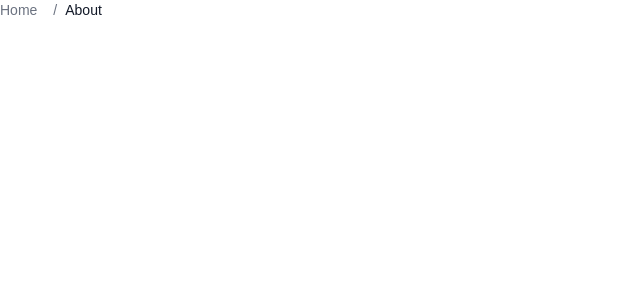
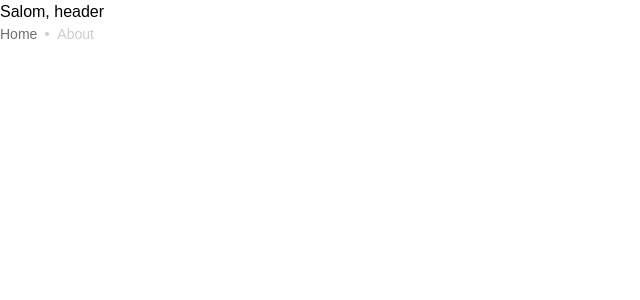
Before and after one commit to ShahnozaAbdualimova/tashkent-parfum, a Nuxt app: page /about in a window 1280 px wide. Shown: the top 300 px of the page, without its empty margins (0-640 px from the left). Built offline with nearby package versions, Linux system fonts and the light colour scheme.

Commit message:
feat: Breadcrumb

```diff
--- a/app.vue
+++ b/app.vue
@@ -1,7 +1,8 @@
 <template>
   <div>
-    <NuxtPage/>
+    <NuxtLayout>
 
+    </NuxtLayout>
   </div>
 </template>
 
--- a/components/base/button.vue
+++ b/components/base/button.vue
@@ -10,9 +10,8 @@
 </template>
 
 <script setup>
-import { computed } from "vue";
+import { computed } from "vue"
 
-// Define props
 const props = defineProps({
   type: {
     type: String,
@@ -28,20 +27,29 @@ const props = defineProps({
   },
 });
 
+
+const computedClass = computed(() => {
+  const baseClass =
+  "px-4 py-2 rounded text-sm font-medium transition-all duration-300 flex items-center";
+
+  const variantClass = {
+    primary: "bg-blue-500 text-white hover:bg-blue-600",
+    secondary: "font-proxima rounded-md transform transition-transform active:scale-95 bg-white-400 duration-300 px-4 py-2.5 font-normal text-sm text-black",
+    secondaryGray: "bg-white-500 text-white-default font-proxima rounded-md duration-300 px-4 py-2.5 font-normal text-sm",
+    lightDanger: "font-proxima rounded-md transform transition-transform active:scale-95 bg-red-950 duration-300 px-4 py-2.5 font-normal text-sm text-red-500",
+    danger:
+      "font-proxima rounded-md transform transition-transform active:scale-95 bg-red-500 hover:shadow-[0_0_10px_1px_rgba(246,37,89,0.5)] duration-300 px-4 py-2.5 font-normal text-sm text-white-default",
+      light: "font-proxima px-4 py-3 bg-transparent rounded-lg font-normal text-base text-white-default duration-300 hover:bg-white-default hover:text-black-300 group border border-white-default"
+  }[props.variant];
+
+  // const disabledClass = props.disabled
+  //   ? "bg-gray-300 text-gray-500 cursor-not-allowed hover:bg-gray-300"
+  //   : "";
+
+  return [baseClass, variantClass,].join(" ");
+});
+
 const emit = defineEmits(["click"]);
-
-const computedClass = computed(() => [
-  "px-4 py-2 rounded text-sm font-medium transition-all duration-300",
-  {
-    primary: "bg-blue-500 text-white-default hover:bg-blue-600",
-    secondary: "bg-gray-500 text-white-default hover:bg-gray-600",
-    success: "bg-green-500 text-white-default hover:bg-green-600",
-    danger: "bg-red-500 text-white-default hover:bg-red-600",
-  }[props.variant],
-  props.disabled
-    ? "bg-gray-300 text-gray-500 cursor-not-allowed hover:bg-gray-300"
-    : "",
-]);
 
 const handleClick = (event) => {
   if (!props.disabled) {
--- a/components/Breadcrumb.vue
+++ b/components/common/Breadcrumb.vue
@@ -2,16 +2,24 @@
   <nav aria-label="Breadcrumb">
     <ol class="flex items-center space-x-2 text-sm text-gray-500">
       <li>
-        <router-link to="/" class="hover:text-gray-700">Home</router-link>
+        <NuxtLink to="/" class="text-sm text-[#6F6F6F] hover:text-gray-400 duration-500"
+          >Home</NuxtLink
+        >
       </li>
+      <div v-if="crumb != 'Home'">
+        <img src="/images/circle.svg" alt="" />
+      </div>
       <li v-for="(crumb, index) in breadcrumbs" :key="index">
-        <span class="mx-2">/</span>
-        <router-link
-          :to="crumb.path"
-          :class="{ 'text-gray-900 font-medium': index === breadcrumbs.length - 1 }"
+        <span
+          :class="[
+            {
+              'text-white-500 leading-[130%]': index === breadcrumbs.length - 1,
+            },
+            'cursor-default ',
+          ]"
         >
           {{ crumb.name }}
-        </router-link>
+        </span>
       </li>
     </ol>
   </nav>
@@ -22,9 +30,6 @@ import { computed } from "vue";
 import { useRoute } from "vue-router";
 
 const route = useRoute();
-console.log(route.path);
-
-// const breadcrumbs = computed(() => {});
 
 const breadcrumbs = computed(() => {
   const path = route.path;
@@ -33,9 +38,10 @@ const breadcrumbs = computed(() => {
   return path
     .split("/")
     .filter(Boolean)
-    .map((crumb, index, array) => {
+
+    .map((element, index, array) => {
       return {
-        name: crumb.charAt(0).toUpperCase() + crumb.slice(1),
+        name: element.charAt(0).toUpperCase() + element.slice(1),
         path: "/" + array.slice(0, index + 1).join("/"),
       };
     });
--- a/layouts/default.vue
+++ b/layouts/default.vue
@@ -1,18 +1,12 @@
-<!-- layouts/error-layout.vue -->
+<!-- layouts/default.vue -->
 <template>
-  <div class="flex flex-col min-h-screen">
-    <header class="h-[182px] bg-gray-200">
-      <nav>
-        <NuxtLink to="/">Home</NuxtLink>
-        <NuxtLink to="/about">About</NuxtLink>
-      </nav>
-    </header>
+  <div>
+    <h1>Salom, header</h1>
+    <CommonBreadcrumb />
     <slot></slot>
   </div>
 </template>
 
 <script setup>
-defineProps({
-  // You can define props here if needed for the layout
-});
+defineProps({});
 </script>
--- a/nuxt.config.ts
+++ b/nuxt.config.ts
@@ -1,4 +1,4 @@
-// nuxt.config.ts
+
 export default defineNuxtConfig({
   css: ['~/assets/css/main.css'],
   compatibilityDate: '2024-11-01',
--- a/package.json
+++ b/package.json
@@ -14,7 +14,6 @@
   },
   "dependencies": {
     "@nuxtjs/tailwindcss": "6.12.2",
-    "@rollup/rollup-win32-x64-msvc": "^4.28.1",
     "nuxt": "^3.14.1592",
     "swiper": "^11.1.15",
     "vue": "latest",
@@ -24,9 +23,11 @@
     "@eslint/js": "^9.16.0",
     "eslint": "^9.16.0",
     "eslint-config-prettier": "^9.1.0",
+    "eslint-plugin-nuxt": "^4.0.0",
     "eslint-plugin-prettier": "^5.2.1",
     "eslint-plugin-vue": "^9.32.0",
     "globals": "^15.13.0",
-    "prettier": "^3.4.2"
+    "prettier": "^3.4.2",
+    "rollup": "^4.28.1"
   }
 }
--- a/pages/index.vue
+++ b/pages/index.vue
@@ -1,20 +1,12 @@
 <template>
   <div>
-    <CommonLogo />
-    <BaseDropdown :options="options" />
-    <BaseButton variant="primary" @click="handleSecondaryClick"
-      >Secondary Button
-    </BaseButton>
-    <LHeader />
-
-    <h1 class="font-medium">Asadbek</h1>
+    <h1>Salom, bu index sahifa!</h1>
   </div>
   <Breadcrumb />
 </template>
+
 <script setup>
-import { ref } from "vue";
-import BaseDropdown from "@/components/base/dropdown.vue";
-import LHeader from "~/layouts/LHeader.vue";
-
-const options = ref([1, 2, 3, 4, 5]);
+definePageMeta({
+  layout: "default",
+});
 </script>
```
Also changed, not shown: components/Base/button.vue (+12 -14 lines), eslint.config.js (+8 -4 lines), public/images/circle.svg (added).
